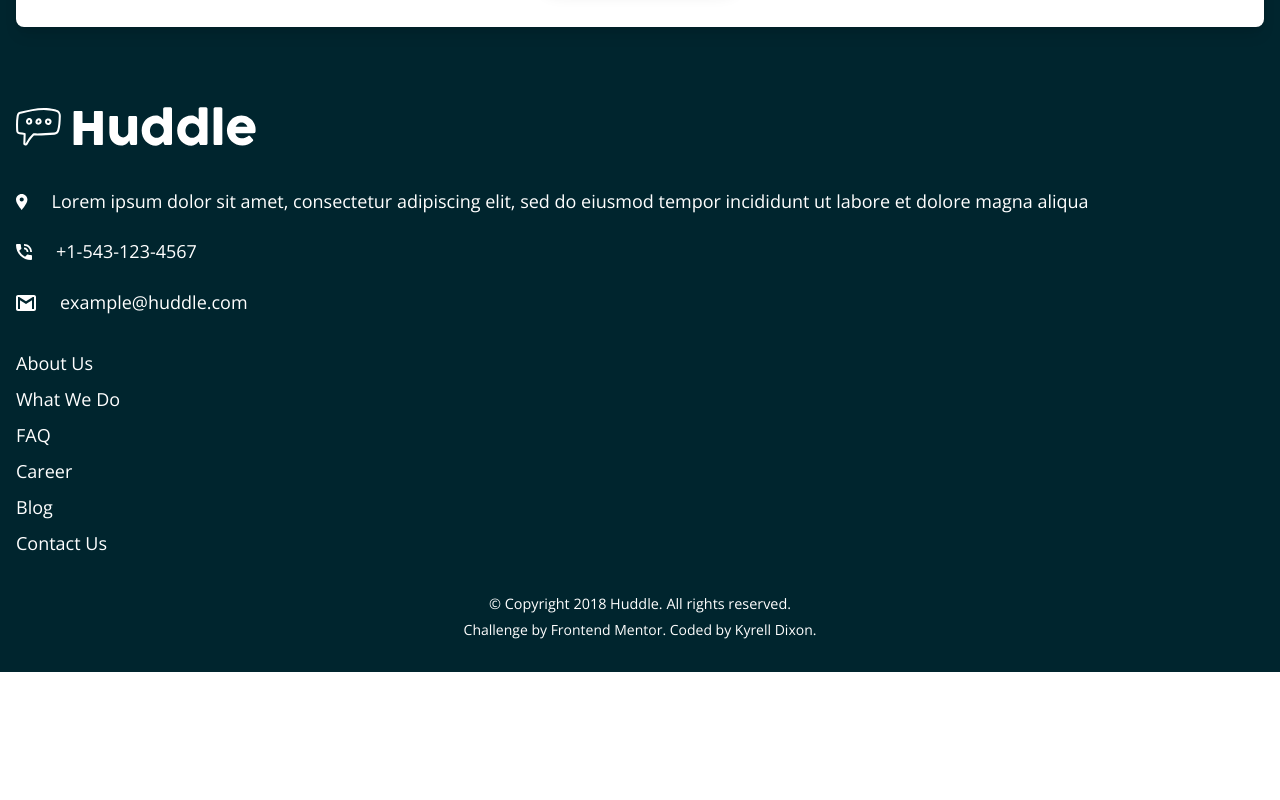
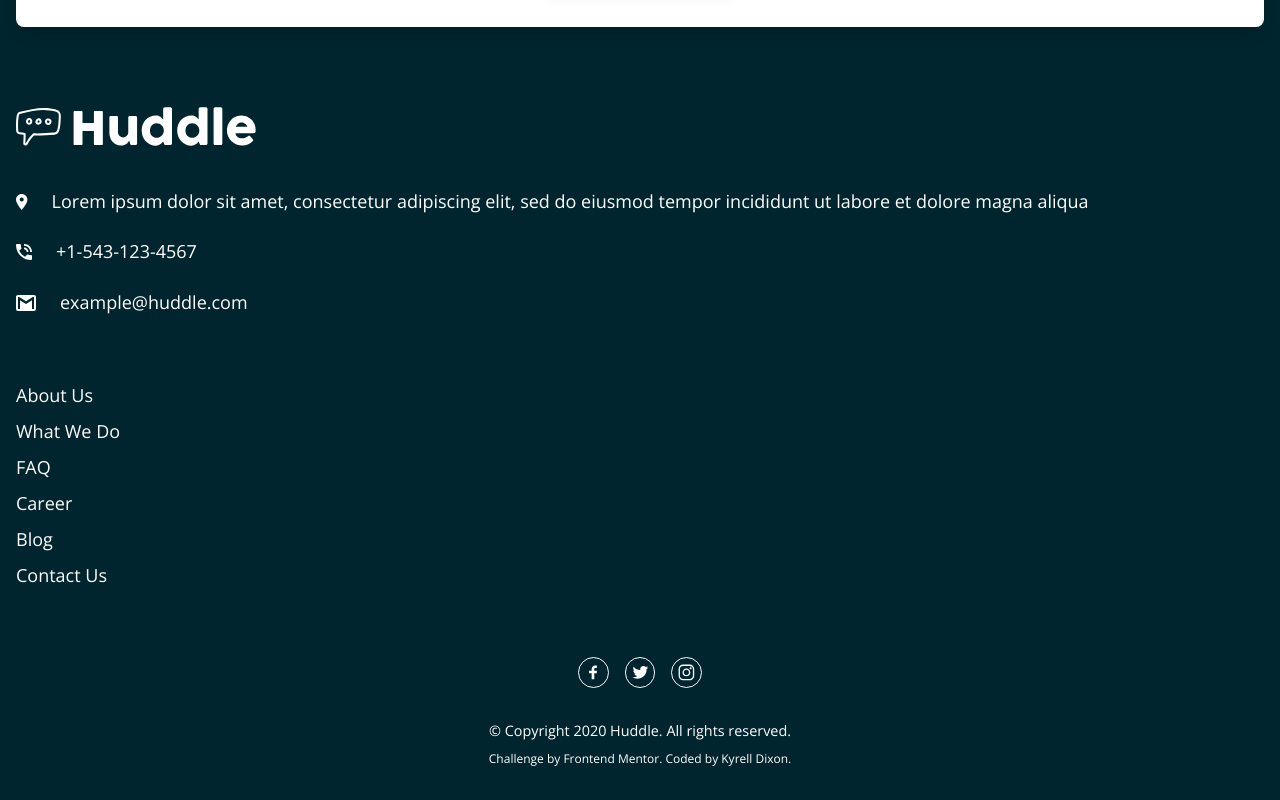
Before and after one commit to kyrelldixon/huddle-landing-page, a Next.js app: page / in a window 1280 px wide. Shown: the part 4522-5322 px from the top of the page. Before the commit the page ends 5194 px from the top, so only its background shows below. Built offline with nearby package versions, Linux system fonts and the light colour scheme.

Commit message:
feat: update styling and add social icons

```diff
--- a/components/footer.js
+++ b/components/footer.js
@@ -1,8 +1,10 @@
-import Logo from './logo'
+import { TiSocialFacebook, TiSocialTwitter } from "react-icons/ti";
+import { IoLogoInstagram } from "react-icons/io";
+import Logo from "./logo";
 
 export default () => (
-  <footer className="bg-cyan-dark text-white px-4 pt-24 pb-8">
-    <div className="mb-8">
+  <footer className="px-4 pt-24 pb-8 text-white bg-cyan-dark">
+    <div className="mb-16">
       <Logo />
       <div className="flex mb-8">
         <img
@@ -10,21 +12,21 @@ export default () => (
           src="/images/icon-location.svg"
           alt="location icon"
         />
-        <p className="ml-6 leading-tight -mt-1">
+        <p className="ml-6 -mt-1 leading-tight">
           Lorem ipsum dolor sit amet, consectetur adipiscing elit, sed do
           eiusmod tempor incididunt ut labore et dolore magna aliqua
         </p>
       </div>
       <div className="flex mb-8">
         <img className="h-4" src="/images/icon-phone.svg" alt="phone icon" />
-        <p className="ml-6 leading-tight -mt-1">+1-543-123-4567</p>
+        <p className="ml-6 -mt-1 leading-tight">+1-543-123-4567</p>
       </div>
       <div className="flex mb-8">
         <img className="h-4" src="/images/icon-email.svg" alt="email icon" />
-        <p className="ml-6 leading-tight -mt-1">example@huddle.com</p>
+        <p className="ml-6 -mt-1 leading-tight">example@huddle.com</p>
       </div>
     </div>
-    <nav className="mb-8">
+    <nav className="mb-16">
       <ul className="leading-loose">
         <li>About Us</li>
         <li>What We Do</li>
@@ -34,10 +36,33 @@ export default () => (
         <li>Contact Us</li>
       </ul>
     </nav>
-    <small className="block text-center mx-auto mb-1">
-      &copy; Copyright 2018 Huddle. All rights reserved.
+    <div className="flex justify-center mb-8 text-lg">
+      <a
+        href="https://www.twitter.com/kyrelldixon"
+        target="_blank"
+        className="px-1 py-1 mr-4 border border-gray-100 rounded-full"
+      >
+        <TiSocialFacebook size="1.3rem" />
+      </a>
+      <a
+        href="https://www.twitter.com/kyrelldixon"
+        target="_blank"
+        className="px-1 py-1 mr-4 border border-gray-100 rounded-full"
+      >
+        <TiSocialTwitter size="1.3rem" />
+      </a>
+      <a
+        href="https://www.instagram.com/kyrell.dixon"
+        target="_blank"
+        className="px-1 py-1 border border-gray-100 rounded-full"
+      >
+        <IoLogoInstagram size="1.3rem" />
+      </a>
+    </div>
+    <small className="block mx-auto mb-2 text-center">
+      &copy; Copyright {new Date().getFullYear()} Huddle. All rights reserved.
     </small>
-    <p className="text-center text-sm">
+    <p className="text-xs text-center">
       Challenge by{" "}
       <a
         href="https://www.frontendmentor.io?ref=challenge"
--- a/package.json
+++ b/package.json
@@ -9,7 +9,8 @@
   "dependencies": {
     "next": "^9.2.0",
     "react": "^16.12.0",
-    "react-dom": "^16.12.0"
+    "react-dom": "^16.12.0",
+    "react-icons": "^3.9.0"
   },
   "devDependencies": {
     "@fullhuman/postcss-purgecss": "^1.3.0",
```
Also changed, not shown: 1 other file (tests, documents, lock files or other folders).
